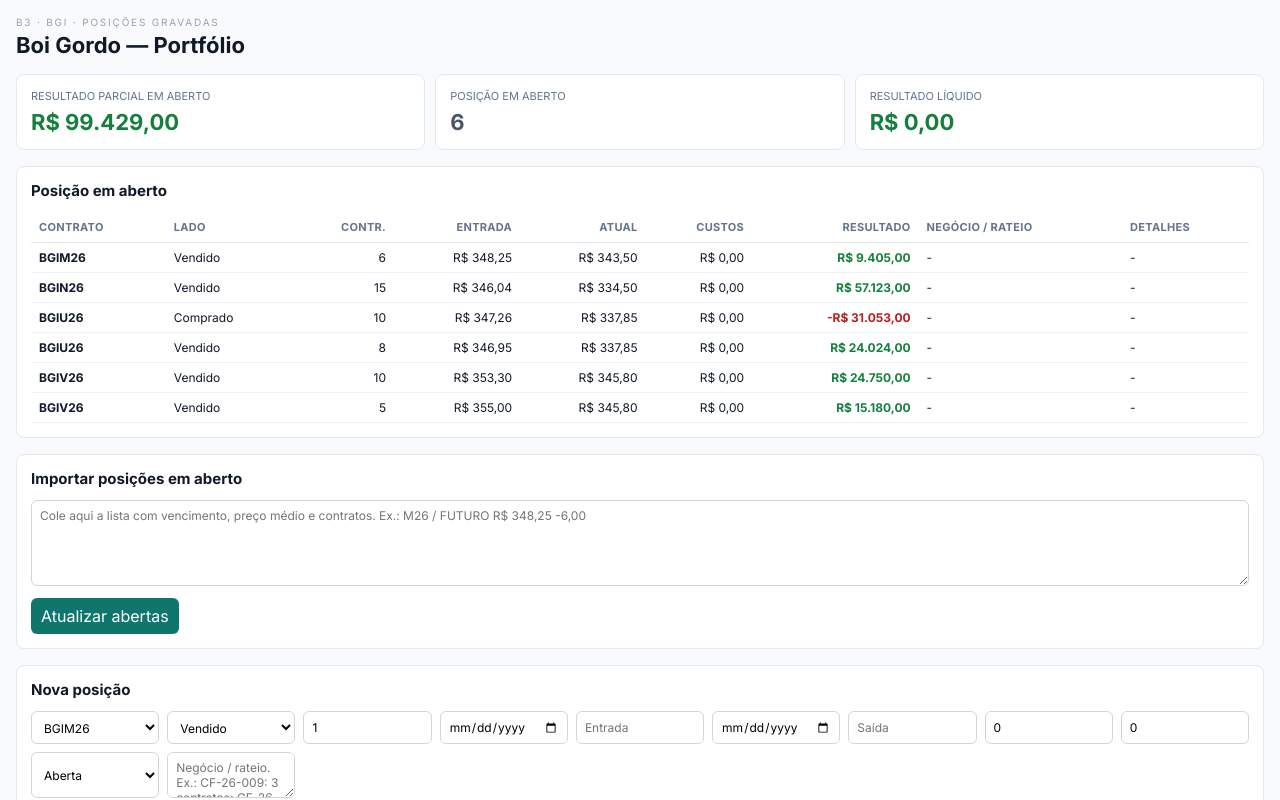
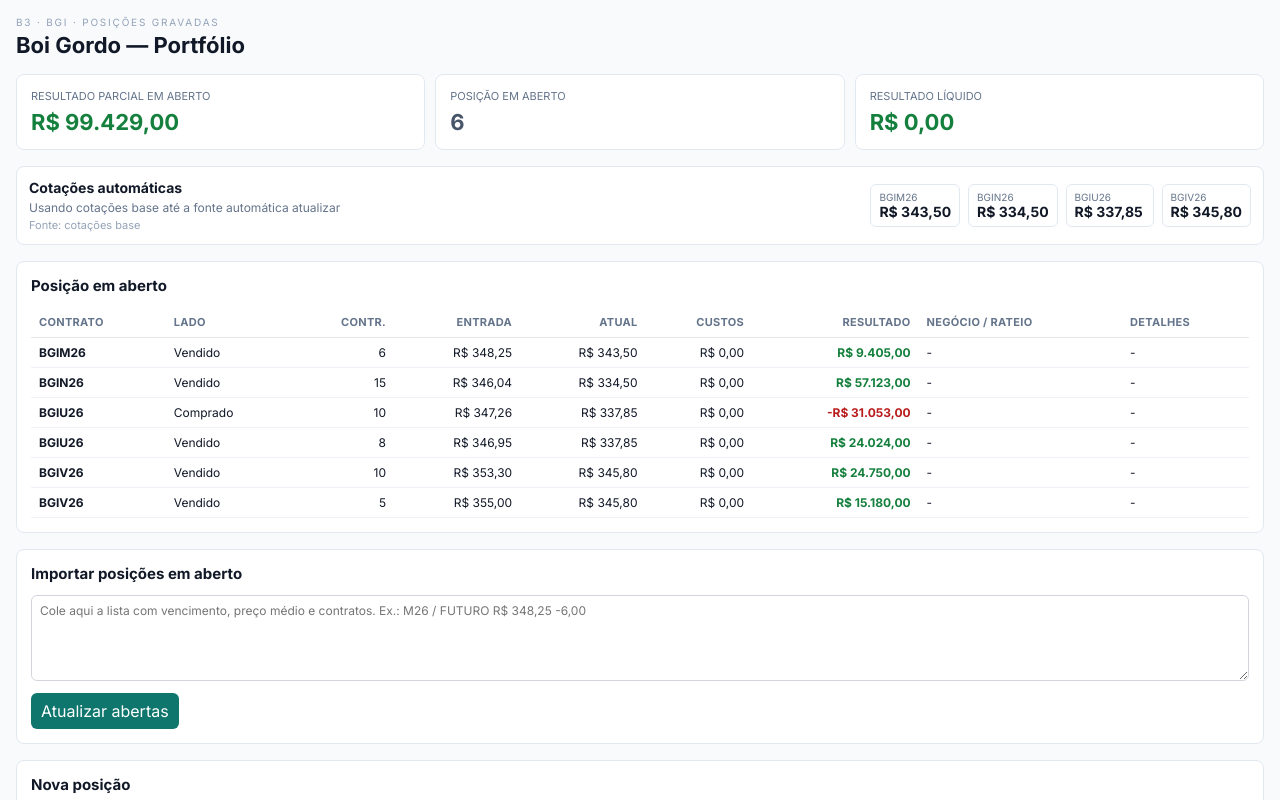
Before and after one commit to pablofaraujo/boi-gordo-portfolio, a React (Create React App) app: page / in a window 1280 px wide. Shown: the top 800 px of the page. Built offline with nearby package versions, Linux system fonts and the light colour scheme; no server answers.

Commit message:
Adicionar cotacoes automaticas ao painel

```diff
--- a/src/App.jsx
+++ b/src/App.jsx
@@ -2,6 +2,8 @@
 
 const LOTE = 330;
 const STORAGE_KEY = "bgi-portfolio-positions-v1";
+const QUOTES_STORAGE_KEY = "bgi-portfolio-quotes-v1";
+const QUOTES_REFRESH_MS = 15 * 60 * 1000;
 
 const BGI_INDICES = [
   { vencimento: "M26", mes: "Junho/26", contrato: "BGIM26", fechamento: 343.5 },
@@ -45,6 +47,11 @@
   return BGI_INDICES.reduce((acc, item) => ({ ...acc, [item.contrato]: item.fechamento }), {});
 }
 
+function publicPath(path) {
+  const base = process.env.PUBLIC_URL || "";
+  return `${base}${path}`;
+}
+
 function indexByVencimento(vencimento) {
   return BGI_INDICES.find((item) => item.vencimento === vencimento || item.contrato === vencimento || item.contrato.endsWith(vencimento));
 }
@@ -56,6 +63,13 @@
 function fmtPrice(value) {
   if (value === "" || value === null || value === undefined) return "-";
   return Number(value).toFixed(2).replace(".", ",");
+}
+
+function fmtDateTime(value) {
+  if (!value) return "-";
+  const date = new Date(value);
+  if (Number.isNaN(date.getTime())) return value;
+  return new Intl.DateTimeFormat("pt-BR", { dateStyle: "short", timeStyle: "short" }).format(date);
 }
 
 function resultForPosition(position, prices) {
@@ -140,16 +154,79 @@
   }
 }
 
+function normalizeQuotes(payload) {
+  const quoteList = Array.isArray(payload?.quotes)
+    ? payload.quotes
+    : Object.entries(payload?.prices || {}).map(([contrato, fechamento]) => ({ contrato, fechamento }));
+
+  const prices = quoteList.reduce((acc, quote) => {
+    const contrato = String(quote.contrato || "").toUpperCase();
+    const price = toNumber(quote.fechamento ?? quote.preco ?? quote.price ?? quote.last);
+    if (!contrato || !price) return acc;
+    return { ...acc, [contrato]: price };
+  }, {});
+
+  return {
+    prices,
+    updatedAt: payload?.updatedAt || payload?.updated_at || payload?.data || "",
+    source: payload?.source || payload?.fonte || "Arquivo de cotações",
+  };
+}
+
+function loadStoredQuotes() {
+  try {
+    const raw = window.localStorage.getItem(QUOTES_STORAGE_KEY);
+    if (!raw) return { prices: {}, updatedAt: "", source: "" };
+    return normalizeQuotes(JSON.parse(raw));
+  } catch {
+    return { prices: {}, updatedAt: "", source: "" };
+  }
+}
+
 export default function Dashboard() {
   const [positions, setPositions] = useState(loadStoredPositions);
   const [draft, setDraft] = useState(emptyDraft);
   const [importText, setImportText] = useState("");
   const [importMessage, setImportMessage] = useState("");
-  const prices = useMemo(closingByContract, []);
+  const [marketQuotes, setMarketQuotes] = useState(loadStoredQuotes);
+  const [quoteStatus, setQuoteStatus] = useState("Atualizando cotações...");
+  const fallbackPrices = useMemo(closingByContract, []);
+  const prices = useMemo(() => ({ ...fallbackPrices, ...marketQuotes.prices }), [fallbackPrices, marketQuotes]);
 
   useEffect(() => {
     window.localStorage.setItem(STORAGE_KEY, JSON.stringify(positions));
   }, [positions]);
+
+  useEffect(() => {
+    let active = true;
+    let timer;
+
+    async function refreshQuotes() {
+      try {
+        const response = await fetch(`${publicPath("/quotes.json")}?t=${Date.now()}`, { cache: "no-store" });
+        if (!response.ok) throw new Error("Arquivo de cotações indisponível");
+        const payload = await response.json();
+        const normalized = normalizeQuotes(payload);
+        if (!Object.keys(normalized.prices).length) throw new Error("Arquivo sem preços válidos");
+        if (!active) return;
+        setMarketQuotes(normalized);
+        window.localStorage.setItem(QUOTES_STORAGE_KEY, JSON.stringify(normalized));
+        setQuoteStatus(`Cotações automáticas atualizadas em ${fmtDateTime(normalized.updatedAt || new Date().toISOString())}`);
+      } catch {
+        if (!active) return;
+        setQuoteStatus(marketQuotes.updatedAt
+          ? `Usando última cotação salva de ${fmtDateTime(marketQuotes.updatedAt)}`
+          : "Usando cotações base até a fonte automática atualizar");
+      }
+    }
+
+    refreshQuotes();
+    timer = window.setInterval(refreshQuotes, QUOTES_REFRESH_MS);
+    return () => {
+      active = false;
+      window.clearInterval(timer);
+    };
+  }, [marketQuotes.updatedAt]);
 
   const enriched = positions.map((position) => ({ ...normalizePosition(position), ...resultForPosition(position, prices) }));
   const openPositions = enriched.filter((position) => !isClosed(position));
@@ -238,6 +315,24 @@
             </div>
           ))}
         </div>
+
+        <section style={{ background: "#fff", border: "1px solid #e2e8f0", borderRadius: 8, padding: 12, marginBottom: 16 }}>
+          <div style={{ display: "flex", justifyContent: "space-between", gap: 10, flexWrap: "wrap", alignItems: "center" }}>
+            <div>
+              <h2 style={{ fontSize: 14, margin: "0 0 4px" }}>Cotações automáticas</h2>
+              <div style={{ fontSize: 12, color: "#64748b" }}>{quoteStatus}</div>
+              <div style={{ fontSize: 11, color: "#94a3b8", marginTop: 3 }}>Fonte: {marketQuotes.source || "cotações base"}</div>
+            </div>
+            <div style={{ display: "flex", gap: 8, flexWrap: "wrap" }}>
+              {BGI_INDICES.map((item) => (
+                <div key={item.contrato} style={{ border: "1px solid #e2e8f0", borderRadius: 6, padding: "6px 8px", minWidth: 88 }}>
+                  <div style={{ fontSize: 10, color: "#64748b" }}>{item.contrato}</div>
+                  <div style={{ fontSize: 14, fontWeight: 700 }}>R$ {fmtPrice(prices[item.contrato])}</div>
+                </div>
+              ))}
+            </div>
+          </div>
+        </section>
 
         <section style={{ background: "#fff", border: "1px solid #e2e8f0", borderRadius: 8, padding: 14, marginBottom: 16 }}>
           <h2 style={{ fontSize: 15, margin: "0 0 12px" }}>Posição em aberto</h2>
```
